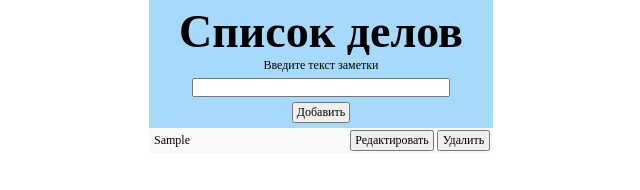
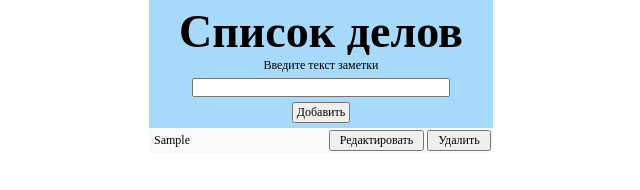
Before and after one commit to lapoosick/lapoosick.github.io, a plain HTML site: page index.html in a window 1280 px wide. Both pictures are taken after typing "Sample" into the empty fields and a click on the button "Добавить". Shown: the full height of the page, 319-959 px from the left. Drawn offline with Linux system fonts and the light colour scheme.

Commit message:
увеличена ширина кнопок

```diff
--- a/style.css
+++ b/style.css
@@ -60,13 +60,13 @@
 .todo-text {
     padding: 5px;
     display: inline-block;
-    max-width: 198px;
+    max-width: 177px;
     width: 100%;
 }
 
 .edit-todo-div {
     width: 100%;
-    max-width: 198px;
+    max-width: 177px;
     display: inline-block;
 }
 
@@ -78,9 +78,8 @@
 
 .buttons {
     display: inline-block;
-    max-width: 140px;
+    max-width: 162px;
     width: 100%;
-    text-align: center;
 }
 
 .buttons-text-field-one-line {
@@ -99,17 +98,17 @@
 }
 
 .edit-button {
-    width: 84px;
+    width: 95px;
 }
 
 .delete-button {
-    width: 53px;
+    width: 64px;
 }
 
 .save-button {
-    width: 84px;
+    width: 95px;
 }
 
 .cancel-button {
-    width: 53px;
+    width: 64px;
 }
```
